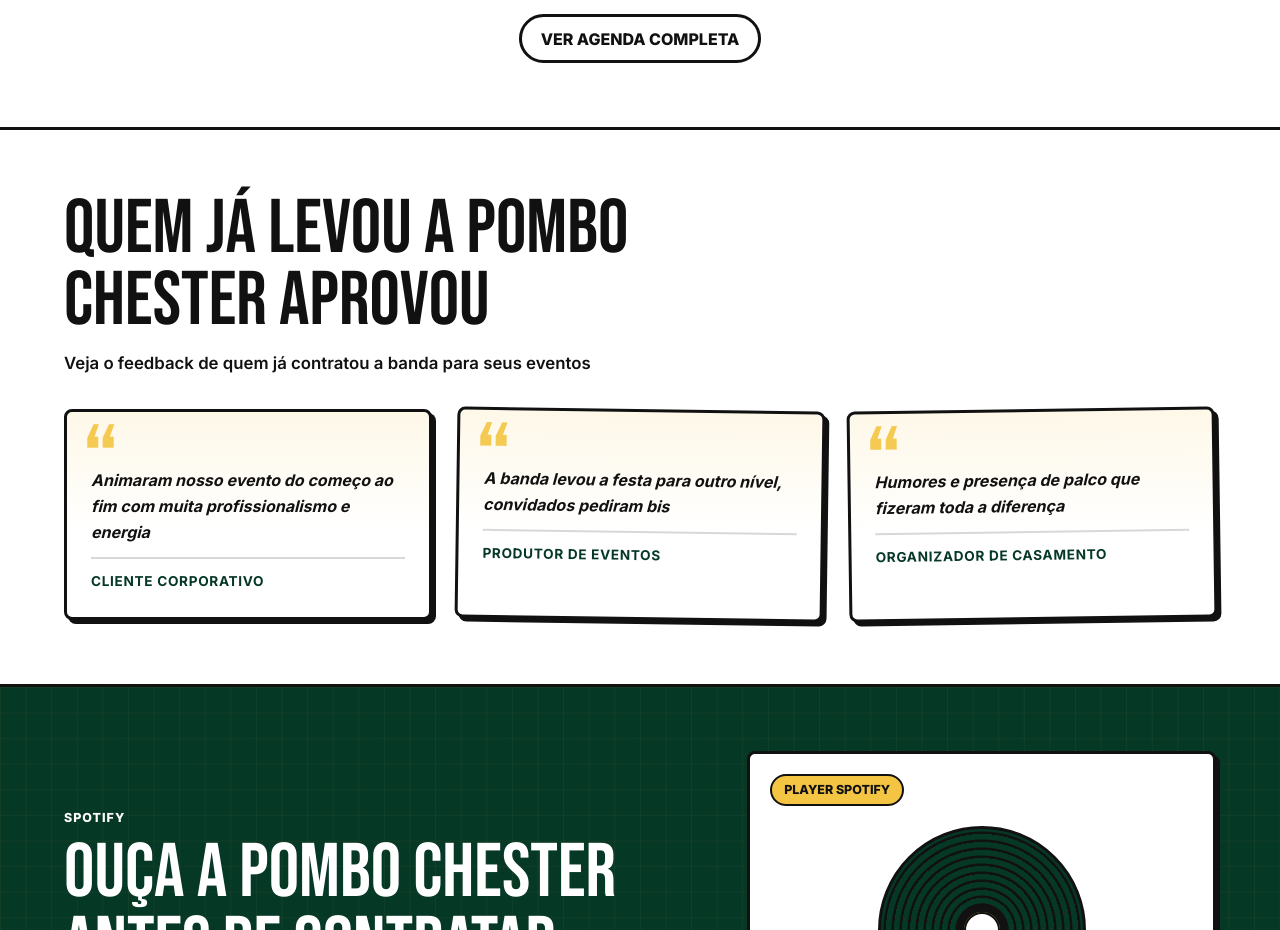
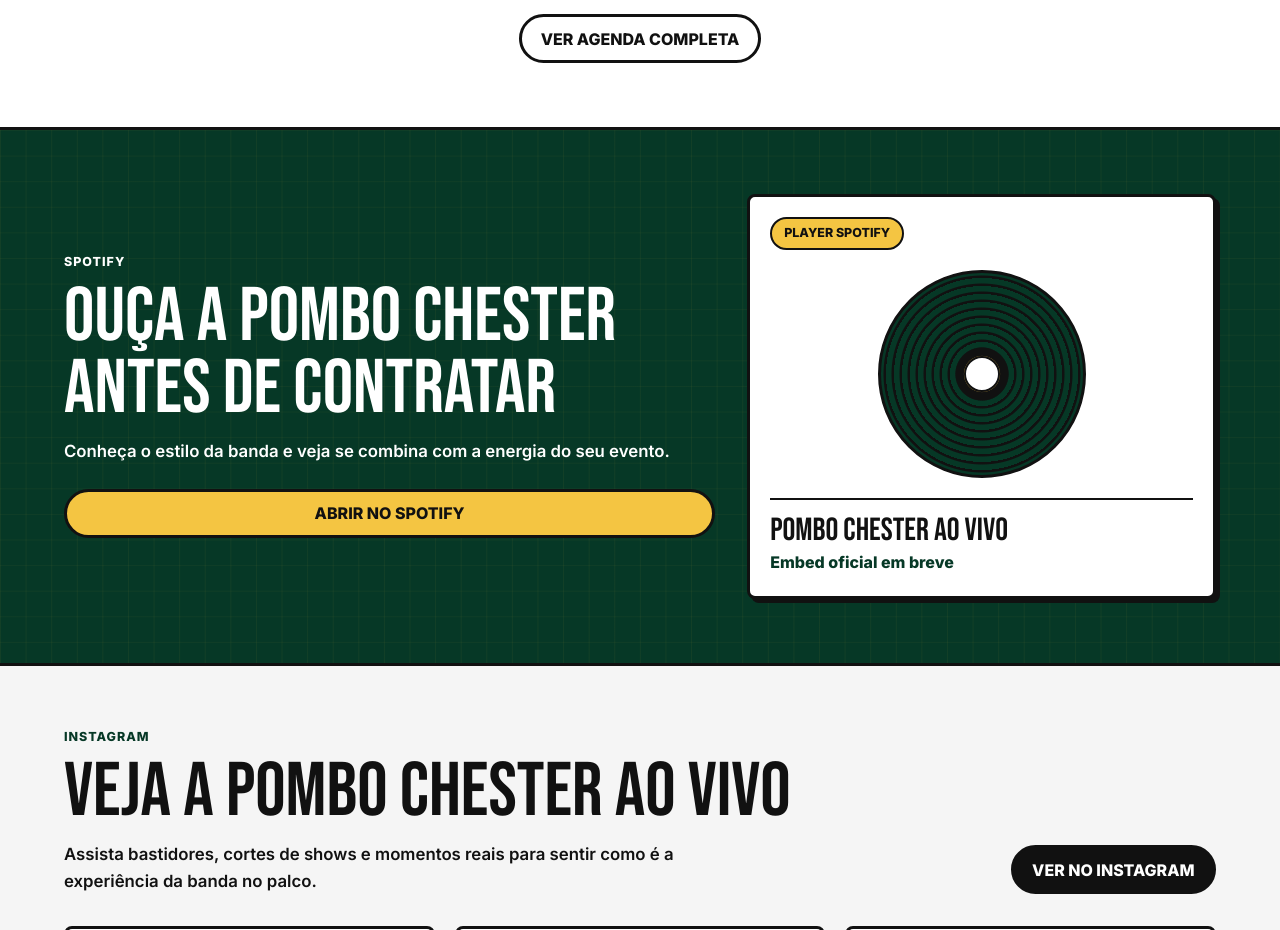
Before and after one commit to kaykyrugani/pombo-chester, a React (Vite) app: page / in a window 1280 px wide. Shown: the part 3260-4190 px from the top of the page. Built offline with nearby package versions, Linux system fonts and the light colour scheme.

Commit message:
remove testemuias

```diff
--- a/src/components/sections/BandTestimonials.jsx
+++ /dev/null
@@ -1,39 +0,0 @@
-import SectionTitle from '../ui/SectionTitle.jsx'
-
-const testimonials = [
-  {
-    id: 1,
-    quote: 'Animaram nosso evento do começo ao fim com muita profissionalismo e energia'
-  },
-  {
-    id: 2,
-    quote: 'Interação incrível com o público, todos queriam mais'
-  },
-  {
-    id: 3,
-    quote: 'Uma das melhores bandas ao vivo que já vimos, super recomendamos'
-  }
-]
-
-function BandTestimonials() {
-  return (
-    <section className="band-testimonials section section-dark" aria-label="Depoimentos">
-      <div className="container">
-        <SectionTitle
-          title="Quem contrata a Pombo Chester recomenda"
-          subtitle=""
-        />
-
-        <div className="band-testimonials__grid">
-          {testimonials.map((testimonial) => (
-            <blockquote key={testimonial.id} className="band-testimonials__card">
-              <p className="band-testimonials__quote">"{testimonial.quote}"</p>
-            </blockquote>
-          ))}
-        </div>
-      </div>
-    </section>
-  )
-}
-
-export default BandTestimonials
--- a/src/components/sections/HomeProofSocial.jsx
+++ /dev/null
@@ -1,43 +0,0 @@
-import SectionTitle from '../ui/SectionTitle.jsx'
-
-const testimonials = [
-  {
-    id: 1,
-    quote: 'Animaram nosso evento do começo ao fim com muita profissionalismo e energia',
-    author: 'Cliente Corporativo'
-  },
-  {
-    id: 2,
-    quote: 'A banda levou a festa para outro nível, convidados pediram bis',
-    author: 'Produtor de Eventos'
-  },
-  {
-    id: 3,
-    quote: 'Humores e presença de palco que fizeram toda a diferença',
-    author: 'Organizador de Casamento'
-  }
-]
-
-function HomeProofSocial() {
-  return (
-    <section className="home-proof-social section section-light" aria-label="Quem já contratou aprovou">
-      <div className="container">
-        <SectionTitle
-          title="Quem já levou a Pombo Chester aprovou"
-          subtitle="Veja o feedback de quem já contratou a banda para seus eventos"
-        />
-
-        <div className="home-proof-social__grid">
-          {testimonials.map((testimonial) => (
-            <blockquote key={testimonial.id} className="home-proof-social__card">
-              <p className="home-proof-social__quote">{testimonial.quote}</p>
-              <footer className="home-proof-social__author">{testimonial.author}</footer>
-            </blockquote>
-          ))}
-        </div>
-      </div>
-    </section>
-  )
-}
-
-export default HomeProofSocial
--- a/src/pages/Banda/Banda.jsx
+++ b/src/pages/Banda/Banda.jsx
@@ -3,7 +3,6 @@ import BandEventTypes from '../../components/sections/BandEventTypes.jsx'
 import BandIntro from '../../components/sections/BandIntro.jsx'
 import BandMembers from '../../components/sections/BandMembers.jsx'
 import BandPageHero from '../../components/sections/BandPageHero.jsx'
-import BandTestimonials from '../../components/sections/BandTestimonials.jsx'
 import BandValues from '../../components/sections/BandValues.jsx'
 import usePageMeta from '../../hooks/usePageMeta.js'
 
@@ -21,7 +20,6 @@ function Banda() {
       <BandValues />
       <BandEventTypes />
       <BandMembers />
-      <BandTestimonials />
       <BandCTA />
     </>
   )
--- a/src/pages/Home/Home.jsx
+++ b/src/pages/Home/Home.jsx
@@ -2,7 +2,6 @@ import HomeHero from '../../components/sections/HomeHero.jsx'
 import HomeValueProposition from '../../components/sections/HomeValueProposition.jsx'
 import HomeDifferentials from '../../components/sections/HomeDifferentials.jsx'
 import HomeNextShows from '../../components/sections/HomeNextShows.jsx'
-import HomeProofSocial from '../../components/sections/HomeProofSocial.jsx'
 import SpotifyEmbed from '../../components/sections/SpotifyEmbed.jsx'
 import InstagramFeed from '../../components/sections/InstagramFeed.jsx'
 import HomeFinalCTA from '../../components/sections/HomeFinalCTA.jsx'
@@ -21,7 +20,6 @@ function Home() {
       <HomeValueProposition />
       <HomeDifferentials />
       <HomeNextShows />
-      <HomeProofSocial />
       <SpotifyEmbed />
       <InstagramFeed />
       <HomeFinalCTA />
--- a/src/styles/global.css
+++ b/src/styles/global.css
@@ -1182,74 +1182,6 @@ ul {
   margin: 0;
 }
 
-/* Seção Prova Social */
-.home-proof-social {
-  border-bottom: var(--border-strong);
-  padding-block: var(--space-10);
-}
-
-.home-proof-social__grid {
-  display: grid;
-  gap: var(--space-6);
-  grid-template-columns: repeat(auto-fit, minmax(min(100%, 18rem), 1fr));
-  margin-top: var(--space-8);
-}
-
-.home-proof-social__card {
-  background:
-    linear-gradient(180deg, rgba(244, 197, 66, 0.12), transparent 58%),
-    var(--color-white);
-  border: var(--border-strong);
-  border-radius: var(--radius-md);
-  box-shadow: var(--shadow-sm);
-  margin: 0;
-  padding: var(--space-6);
-  position: relative;
-  transition: box-shadow var(--transition-fast), transform var(--transition-fast);
-}
-
-.home-proof-social__card::before {
-  color: var(--color-accent);
-  content: '“';
-  font-family: var(--font-heading);
-  font-size: clamp(4rem, 14vw, 6.5rem);
-  left: var(--space-4);
-  line-height: 0.8;
-  opacity: 0.9;
-  position: absolute;
-  top: var(--space-3);
-}
-
-.home-proof-social__card:nth-child(2) {
-  transform: rotate(0.8deg);
-}
-
-.home-proof-social__card:nth-child(3) {
-  transform: rotate(-0.8deg);
-}
-
-.home-proof-social__quote {
-  color: var(--color-black);
-  font-size: 1rem;
-  font-style: italic;
-  font-weight: 700;
-  line-height: 1.6;
-  margin: 0 0 var(--space-3) 0;
-  padding-top: var(--space-8);
-  position: relative;
-}
-
-.home-proof-social__author {
-  color: var(--color-primary-dark);
-  border-top: 2px solid rgba(17, 17, 17, 0.16);
-  font-weight: 700;
-  font-size: 0.85rem;
-  display: block;
-  letter-spacing: 0.05em;
-  padding-top: var(--space-3);
-  text-transform: uppercase;
-}
-
 .band-page-hero {
   background:
     linear-gradient(135deg, rgba(6, 56, 38, 0.94), rgba(11, 93, 59, 0.98)),
@@ -1756,41 +1688,6 @@ ul {
   .band-event-types__pigeon {
     display: none;
   }
-}
-
-/* Seção Depoimentos */
-.band-testimonials {
-  border-bottom: var(--border-strong);
-  padding-block: var(--space-10);
-}
-
-.band-testimonials__grid {
-  display: grid;
-  gap: var(--space-5);
-  grid-template-columns: repeat(auto-fit, minmax(min(100%, 18rem), 1fr));
-  margin-top: var(--space-8);
-}
-
-.band-testimonials__card {
-  background: rgba(255, 255, 255, 0.05);
-  border: var(--border-strong);
-  border-radius: var(--radius-md);
-  margin: 0;
-  padding: var(--space-6);
-  transition: all 0.3s ease;
-}
-
-.band-testimonials__card:hover {
-  background: rgba(255, 255, 255, 0.08);
-  border-color: var(--color-accent);
-}
-
-.band-testimonials__quote {
-  color: var(--color-white);
-  font-size: 0.95rem;
-  font-style: italic;
-  line-height: 1.6;
-  margin: 0;
 }
 
 .road-page-hero {
@@ -3237,15 +3134,7 @@ ul {
     grid-template-columns: repeat(3, minmax(0, 1fr));
   }
 
-  .home-proof-social__grid {
-    grid-template-columns: repeat(3, minmax(0, 1fr));
-  }
-
   .band-event-types__grid {
-    grid-template-columns: repeat(3, minmax(0, 1fr));
-  }
-
-  .band-testimonials__grid {
     grid-template-columns: repeat(3, minmax(0, 1fr));
   }
 
@@ -3404,22 +3293,6 @@ ul {
       #0e6b45;
   }
 
-  .home-proof-social__card:hover {
-    box-shadow: 8px 8px 0 var(--color-black);
-  }
-
-  .home-proof-social__card:nth-child(1):hover {
-    transform: translateY(-4px) rotate(-0.4deg);
-  }
-
-  .home-proof-social__card:nth-child(2):hover {
-    transform: translateY(-4px) rotate(0.4deg);
-  }
-
-  .home-proof-social__card:nth-child(3):hover {
-    transform: translateY(-4px) rotate(-0.4deg);
-  }
-
   .agenda-trust__card:hover {
     box-shadow: 8px 8px 0 var(--color-black);
     transform: translateY(-6px);
@@ -3458,15 +3331,7 @@ ul {
     grid-template-columns: repeat(2, minmax(0, 1fr));
   }
 
-  .home-proof-social__grid {
-    grid-template-columns: repeat(2, minmax(0, 1fr));
-  }
-
   .band-event-types__grid {
-    grid-template-columns: repeat(2, minmax(0, 1fr));
-  }
-
-  .band-testimonials__grid {
     grid-template-columns: repeat(2, minmax(0, 1fr));
   }
 
@@ -3561,17 +3426,11 @@ ul {
 @media (prefers-reduced-motion: reduce) {
   .home-hero__benefits li,
   .home-differentials__card,
-  .home-proof-social__card,
   .agenda-location .button,
   .agenda-trust__card {
     transition: none;
   }
 
-  .home-proof-social__card:nth-child(2),
-  .home-proof-social__card:nth-child(3) {
-    transform: none;
-  }
-
   .footer-word__text {
     animation: none;
     stroke-dashoffset: 0;
```
